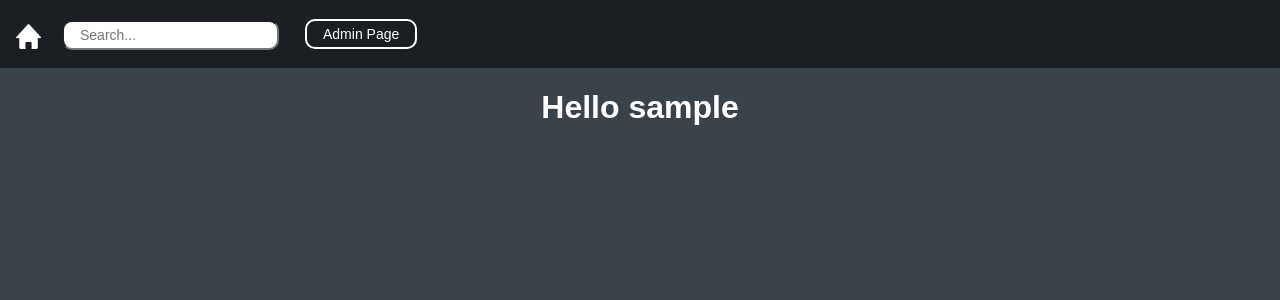
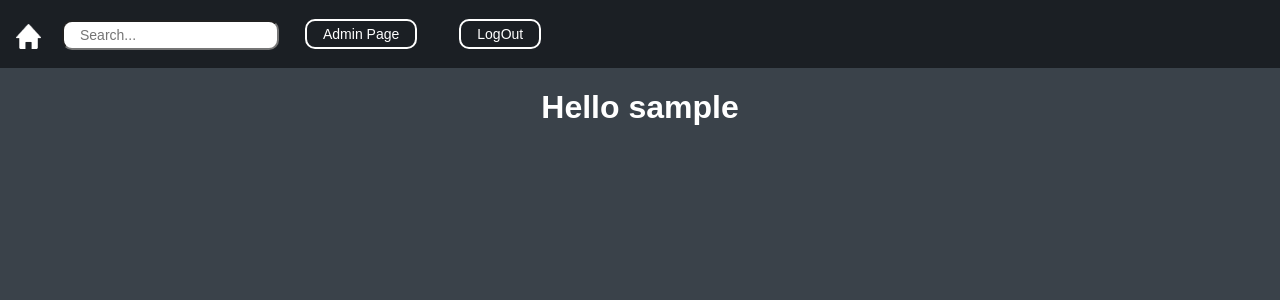
Before and after one commit to Challenger-84/cs_project, a Flask app: page /profile in a window 1280 px wide. Shown: the top 300 px of the page. Run offline with Flask 2, Linux system fonts and the light colour scheme; the visitor is signed in with stand-in values (Sample User, id 1); some libraries are stand-ins or nearby versions.

Commit message:
added logout button to profile page

```diff
--- a/templates/profile.html
+++ b/templates/profile.html
@@ -7,6 +7,11 @@
     <li>
         <a href={{admin_link}}>
             <input class="button" type="button" value="Admin Page">
+        </a>
+    </li>
+    <li>
+        <a href={{logout_link}}>
+            <input class="button" type="button" value="LogOut">
         </a>
     </li>
 {% endblock %}
```
